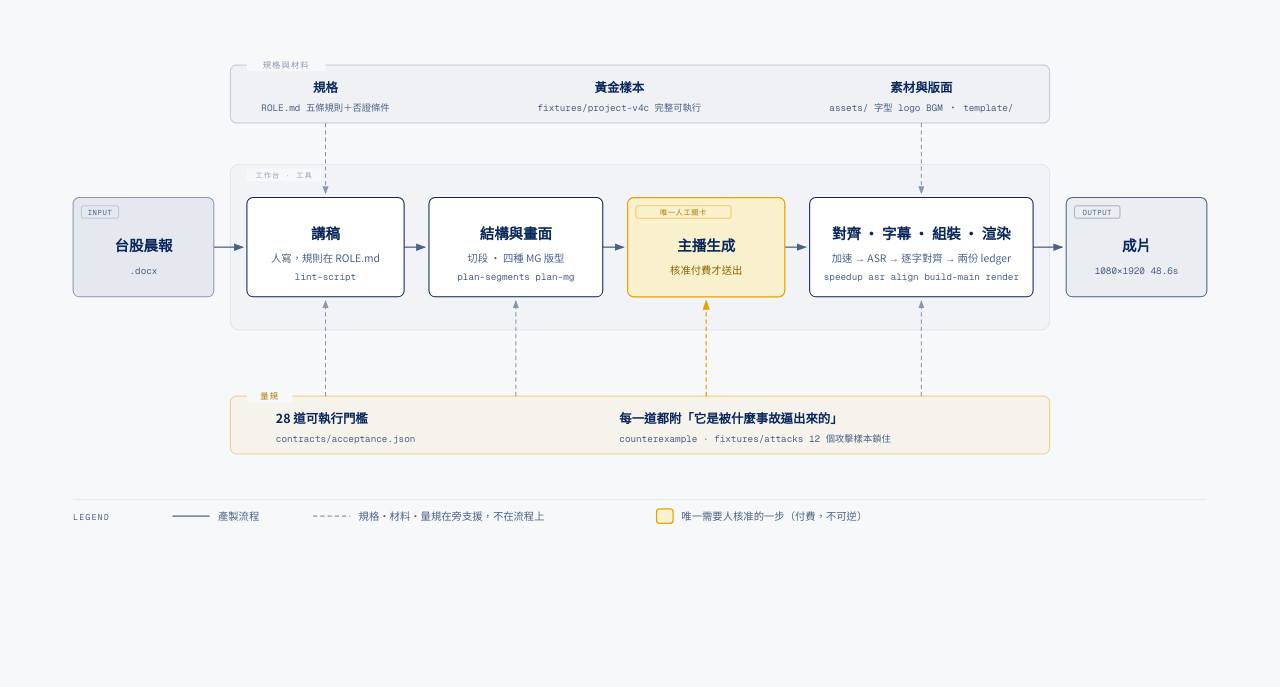
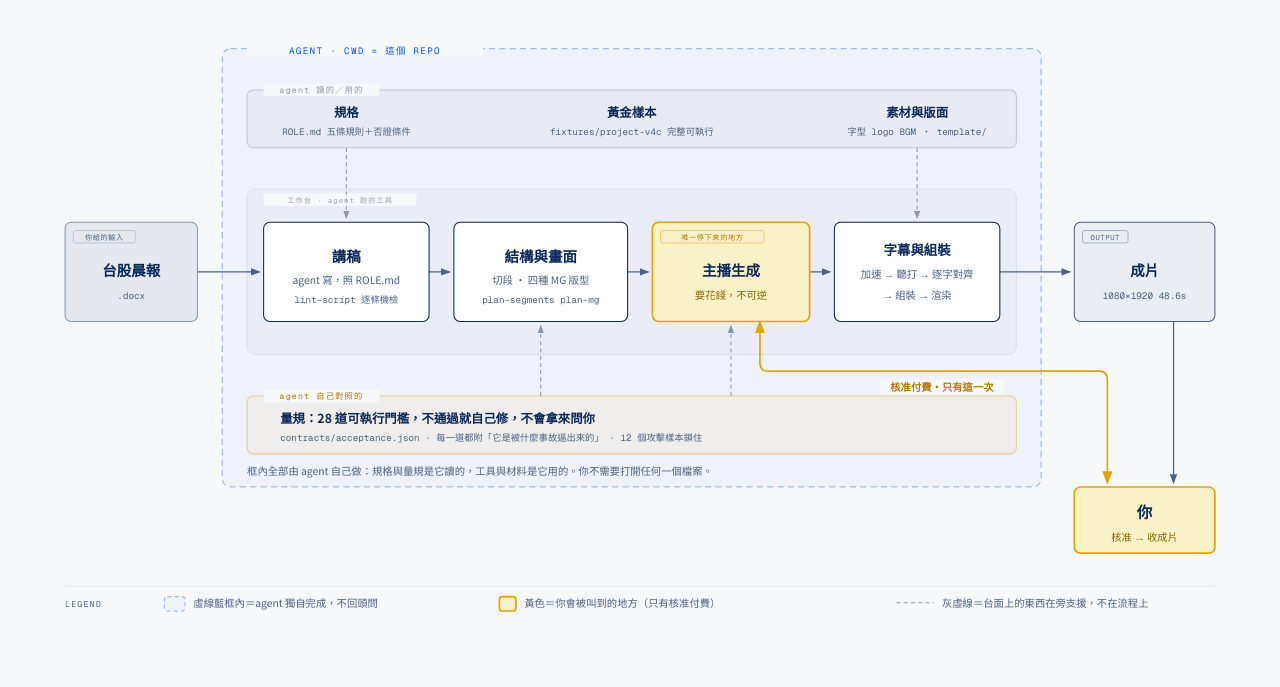
Before and after one commit to WilliamCHIU-ETH/morning-brief-workbench, a website: page docs/architecture.html in a window 1280 px wide. Drawn offline with nearby package versions, Linux system fonts and the light colour scheme.

Commit message:
docs: 圖上標出 agent 的作業範圍，並加一段讀圖說明
使用者看圖的第一個問題是「agent 在哪個環節介入」。原本的圖有盒子有箭頭，
但從來沒說「誰在做」——所以看不出那些盒子是程式自己在跑，還是 agent 在driving。

加一個虛線藍框標示 agent 的作業範圍，把「你」畫成框外的一個節點，
只用一條黃線連到唯一的人工關卡，另一條線收成片。台面上三層的標籤
改成「agent 讀的／用的」「agent 跑的工具」「agent 自己對照的」，
框底直接寫「你不需要打開任何一個檔案」。

README 也補一段讀圖說明，因為圖再清楚也需要一句話告訴人從哪裡看起。

```diff
--- a/docs/architecture.html
+++ b/docs/architecture.html
@@ -2,111 +2,124 @@
 <html lang="zh-Hant"><head><meta charset="utf-8">
 <title>morning-brief-workbench 架構</title>
 <link href="https://fonts.googleapis.com/css2?family=Instrument+Serif:ital@0;1&family=Geist:wght@400;500;600&family=Geist+Mono:wght@400;500;600&family=Noto+Sans+TC:wght@400;500;700&display=swap" rel="stylesheet">
-<style>
-  body{margin:0;background:#F7F8FA;font-family:'Geist','Noto Sans TC',sans-serif}
-  .wrap{max-width:1200px;margin:0 auto;padding:2rem}
-  svg{width:100%;height:auto;display:block}
-</style></head><body><div class="wrap">
-<svg viewBox="0 0 1160 520" xmlns="http://www.w3.org/2000/svg" role="img" aria-labelledby="mbw-arch-title mbw-arch-desc">
+<style>body{margin:0;background:#F7F8FA;font-family:'Geist','Noto Sans TC',sans-serif}.wrap{max-width:1240px;margin:0 auto;padding:2rem}svg{width:100%;height:auto;display:block}</style>
+</head><body><div class="wrap">
+<svg viewBox="0 0 1176 600" xmlns="http://www.w3.org/2000/svg" role="img" aria-labelledby="mbw-arch-title mbw-arch-desc">
 <title id="mbw-arch-title">morning-brief-workbench 架構</title>
-<desc id="mbw-arch-desc">一篇台股晨報經過講稿、結構與畫面、主播生成、對齊字幕組裝渲染四個階段成為成片；台面上另有材料與量規兩層在旁支援；整條線只有主播生成那一步需要人核准付費。</desc>
+<desc id="mbw-arch-desc">你交出一篇台股晨報，agent 在這個 repo 底下獨自完成講稿、結構與畫面、主播生成、對齊字幕組裝渲染四個階段；台面上的規格、材料與量規全部由 agent 讀取與使用；整條線只在主播生成那一步停下來請你核准付費，成片完成後交付給你。</desc>
 <defs>
   <marker id="a" markerWidth="8" markerHeight="6" refX="7" refY="3" orient="auto"><polygon points="0 0, 8 3, 0 6" fill="#4A6285"/></marker>
   <marker id="aa" markerWidth="8" markerHeight="6" refX="7" refY="3" orient="auto"><polygon points="0 0, 8 3, 0 6" fill="#E8A200"/></marker>
+  <marker id="aaS" markerWidth="8" markerHeight="6" refX="1" refY="3" orient="auto"><polygon points="8 0, 0 3, 8 6" fill="#E8A200"/></marker>
   <marker id="as" markerWidth="8" markerHeight="6" refX="7" refY="3" orient="auto"><polygon points="0 0, 8 3, 0 6" fill="#8798AE"/></marker>
 </defs>
 <rect width="100%" height="100%" fill="#F7F8FA"/>
 
+<!-- AGENT 作業範圍 -->
+<rect x="184" y="16" width="792" height="424" rx="8" fill="rgba(1,82,245,0.03)" stroke="rgba(1,82,245,0.35)" stroke-width="1.2" stroke-dasharray="6,4"/>
+<rect x="208" y="10" width="228" height="14" rx="2" fill="#F7F8FA"/>
+<text x="322" y="21" fill="#0152F5" font-size="9" font-family="'Geist Mono',monospace" text-anchor="middle" letter-spacing="0.14em">AGENT · CWD = 這個 REPO</text>
+<text x="208" y="428" fill="#4A6285" font-size="10" font-family="'Noto Sans TC',sans-serif">框內全部由 agent 自己做：規格與量規是它讀的，工具與材料是它用的。你不需要打開任何一個檔案。</text>
+
 <!-- 規格與材料 bar -->
-<rect x="184" y="32" width="792" height="56" rx="6" fill="rgba(9,39,90,0.03)" stroke="rgba(9,39,90,0.20)" stroke-width="1"/>
-<rect x="200" y="26" width="76" height="12" rx="2" fill="#F7F8FA"/>
-<text x="238" y="35" fill="rgba(9,39,90,0.45)" font-size="8" font-family="'Geist Mono',monospace" text-anchor="middle" letter-spacing="0.14em">規格與材料</text>
-<text x="276" y="58" fill="#09275A" font-size="12" font-weight="600" font-family="'Noto Sans TC',sans-serif" text-anchor="middle">規格</text>
-<text x="276" y="76" fill="#4A6285" font-size="9" font-family="'Geist Mono',monospace" text-anchor="middle">ROLE.md 五條規則＋否證條件</text>
-<text x="560" y="58" fill="#09275A" font-size="12" font-weight="600" font-family="'Noto Sans TC',sans-serif" text-anchor="middle">黃金樣本</text>
-<text x="560" y="76" fill="#4A6285" font-size="9" font-family="'Geist Mono',monospace" text-anchor="middle">fixtures/project-v4c 完整可執行</text>
-<text x="852" y="58" fill="#09275A" font-size="12" font-weight="600" font-family="'Noto Sans TC',sans-serif" text-anchor="middle">素材與版面</text>
-<text x="852" y="76" fill="#4A6285" font-size="9" font-family="'Geist Mono',monospace" text-anchor="middle">assets/ 字型 logo BGM ・ template/</text>
+<rect x="208" y="56" width="744" height="56" rx="6" fill="rgba(9,39,90,0.03)" stroke="rgba(9,39,90,0.20)" stroke-width="1"/>
+<rect x="224" y="50" width="112" height="12" rx="2" fill="#F7F8FA"/>
+<text x="280" y="59" fill="rgba(9,39,90,0.45)" font-size="8" font-family="'Geist Mono',monospace" text-anchor="middle" letter-spacing="0.14em">agent 讀的／用的</text>
+<text x="304" y="82" fill="#09275A" font-size="12" font-weight="600" font-family="'Noto Sans TC',sans-serif" text-anchor="middle">規格</text>
+<text x="304" y="100" fill="#4A6285" font-size="9" font-family="'Geist Mono',monospace" text-anchor="middle">ROLE.md 五條規則＋否證條件</text>
+<text x="580" y="82" fill="#09275A" font-size="12" font-weight="600" font-family="'Noto Sans TC',sans-serif" text-anchor="middle">黃金樣本</text>
+<text x="580" y="100" fill="#4A6285" font-size="9" font-family="'Geist Mono',monospace" text-anchor="middle">fixtures/project-v4c 完整可執行</text>
+<text x="856" y="82" fill="#09275A" font-size="12" font-weight="600" font-family="'Noto Sans TC',sans-serif" text-anchor="middle">素材與版面</text>
+<text x="856" y="100" fill="#4A6285" font-size="9" font-family="'Geist Mono',monospace" text-anchor="middle">字型 logo BGM ・ template/</text>
 
-<!-- zone 工作台 -->
-<rect x="184" y="128" width="792" height="160" rx="8" fill="rgba(9,39,90,0.02)" stroke="rgba(9,39,90,0.10)" stroke-width="0.8"/>
-<rect x="200" y="132" width="72" height="12" rx="2" fill="#F7F8FA"/>
-<text x="236" y="141" fill="rgba(9,39,90,0.40)" font-size="7" font-family="'Geist Mono',monospace" text-anchor="middle" letter-spacing="0.14em">工作台 · 工具</text>
+<!-- zone -->
+<rect x="208" y="152" width="744" height="160" rx="8" fill="rgba(9,39,90,0.02)" stroke="rgba(9,39,90,0.10)" stroke-width="0.8"/>
+<rect x="224" y="156" width="148" height="12" rx="2" fill="#F7F8FA"/>
+<text x="298" y="165" fill="rgba(9,39,90,0.40)" font-size="7" font-family="'Geist Mono',monospace" text-anchor="middle" letter-spacing="0.14em">工作台 · agent 跑的工具</text>
 
-<!-- 主流程箭頭（同 y，直線） -->
-<line x1="168" y1="208" x2="196" y2="208" stroke="#4A6285" stroke-width="1.2" marker-end="url(#a)"/>
-<line x1="352" y1="208" x2="372" y2="208" stroke="#4A6285" stroke-width="1.2" marker-end="url(#a)"/>
-<line x1="544" y1="208" x2="564" y2="208" stroke="#4A6285" stroke-width="1.2" marker-end="url(#a)"/>
-<line x1="720" y1="208" x2="740" y2="208" stroke="#4A6285" stroke-width="1.2" marker-end="url(#a)"/>
-<line x1="960" y1="208" x2="988" y2="208" stroke="#4A6285" stroke-width="1.2" marker-end="url(#a)"/>
+<!-- 主流程 -->
+<line x1="160" y1="232" x2="220" y2="232" stroke="#4A6285" stroke-width="1.2" marker-end="url(#a)"/>
+<line x1="384" y1="232" x2="404" y2="232" stroke="#4A6285" stroke-width="1.2" marker-end="url(#a)"/>
+<line x1="576" y1="232" x2="596" y2="232" stroke="#4A6285" stroke-width="1.2" marker-end="url(#a)"/>
+<line x1="752" y1="232" x2="772" y2="232" stroke="#4A6285" stroke-width="1.2" marker-end="url(#a)"/>
+<line x1="936" y1="232" x2="1004" y2="232" stroke="#4A6285" stroke-width="1.2" marker-end="url(#a)"/>
 
-<!-- 材料 → 階段（虛線，垂直） -->
-<line x1="276" y1="88" x2="276" y2="156" stroke="#8798AE" stroke-width="1" stroke-dasharray="4,3" marker-end="url(#as)"/>
-<line x1="852" y1="88" x2="852" y2="156" stroke="#8798AE" stroke-width="1" stroke-dasharray="4,3" marker-end="url(#as)"/>
+<!-- 台面 → 階段（虛線） -->
+<line x1="304" y1="112" x2="304" y2="180" stroke="#8798AE" stroke-width="1" stroke-dasharray="4,3" marker-end="url(#as)"/>
+<line x1="856" y1="112" x2="856" y2="180" stroke="#8798AE" stroke-width="1" stroke-dasharray="4,3" marker-end="url(#as)"/>
+<line x1="492" y1="352" x2="492" y2="284" stroke="#8798AE" stroke-width="1" stroke-dasharray="4,3" marker-end="url(#as)"/>
+<line x1="676" y1="352" x2="676" y2="284" stroke="#8798AE" stroke-width="1" stroke-dasharray="4,3" marker-end="url(#as)"/>
 
-<!-- 量規 → 階段（虛線，垂直向上） -->
-<line x1="276" y1="352" x2="276" y2="260" stroke="#8798AE" stroke-width="1" stroke-dasharray="4,3" marker-end="url(#as)"/>
-<line x1="460" y1="352" x2="460" y2="260" stroke="#8798AE" stroke-width="1" stroke-dasharray="4,3" marker-end="url(#as)"/>
-<line x1="644" y1="352" x2="644" y2="260" stroke="#E8A200" stroke-width="1.2" stroke-dasharray="4,3" marker-end="url(#aa)"/>
-<line x1="852" y1="352" x2="852" y2="260" stroke="#8798AE" stroke-width="1" stroke-dasharray="4,3" marker-end="url(#as)"/>
+<!-- 唯一人工關卡：agent ↔ 你 -->
+<path d="M 704,280 V 320 Q 704,328 712,328 H 1032 Q 1040,328 1040,336 V 436"
+      fill="none" stroke="#E8A200" stroke-width="1.6" marker-end="url(#aa)" marker-start="url(#aaS)"/>
+<rect x="820" y="336" width="120" height="14" rx="2" fill="#F7F8FA"/>
+<text x="880" y="347" fill="#B07800" font-size="10" font-weight="600" font-family="'Noto Sans TC',sans-serif" text-anchor="middle">核准付費・只有這一次</text>
+
+<!-- 交付 -->
+<line x1="1104" y1="280" x2="1104" y2="436" stroke="#4A6285" stroke-width="1.2" marker-end="url(#a)"/>
 
 <!-- 節點 -->
-<rect x="32" y="160" width="136" height="96" rx="6" fill="#F7F8FA"/>
-<rect x="32" y="160" width="136" height="96" rx="6" fill="rgba(74,98,133,0.10)" stroke="#8798AE" stroke-width="1"/>
-<rect x="40" y="168" width="36" height="12" rx="2" fill="none" stroke="rgba(135,152,174,0.5)" stroke-width="0.8"/>
-<text x="58" y="177" fill="#4A6285" font-size="7" font-family="'Geist Mono',monospace" text-anchor="middle" letter-spacing="0.08em">INPUT</text>
-<text x="100" y="212" fill="#09275A" font-size="14" font-weight="600" font-family="'Noto Sans TC',sans-serif" text-anchor="middle">台股晨報</text>
-<text x="100" y="234" fill="#4A6285" font-size="9" font-family="'Geist Mono',monospace" text-anchor="middle">.docx</text>
+<rect x="32" y="184" width="128" height="96" rx="6" fill="#F7F8FA"/>
+<rect x="32" y="184" width="128" height="96" rx="6" fill="rgba(74,98,133,0.10)" stroke="#8798AE" stroke-width="1"/>
+<rect x="40" y="192" width="60" height="12" rx="2" fill="none" stroke="rgba(135,152,174,0.5)" stroke-width="0.8"/>
+<text x="70" y="201" fill="#4A6285" font-size="7" font-family="'Geist Mono',monospace" text-anchor="middle" letter-spacing="0.08em">你給的輸入</text>
+<text x="96" y="236" fill="#09275A" font-size="14" font-weight="600" font-family="'Noto Sans TC',sans-serif" text-anchor="middle">台股晨報</text>
+<text x="96" y="258" fill="#4A6285" font-size="9" font-family="'Geist Mono',monospace" text-anchor="middle">.docx</text>
 
-<rect x="200" y="160" width="152" height="96" rx="6" fill="#F7F8FA"/>
-<rect x="200" y="160" width="152" height="96" rx="6" fill="#ffffff" stroke="#09275A" stroke-width="1"/>
-<text x="276" y="200" fill="#09275A" font-size="14" font-weight="600" font-family="'Noto Sans TC',sans-serif" text-anchor="middle">講稿</text>
-<text x="276" y="222" fill="#4A6285" font-size="10" font-family="'Noto Sans TC',sans-serif" text-anchor="middle">人寫，規則在 ROLE.md</text>
-<text x="276" y="240" fill="#4A6285" font-size="9" font-family="'Geist Mono',monospace" text-anchor="middle">lint-script</text>
+<rect x="224" y="184" width="160" height="96" rx="6" fill="#F7F8FA"/>
+<rect x="224" y="184" width="160" height="96" rx="6" fill="#ffffff" stroke="#09275A" stroke-width="1"/>
+<text x="304" y="222" fill="#09275A" font-size="14" font-weight="600" font-family="'Noto Sans TC',sans-serif" text-anchor="middle">講稿</text>
+<text x="304" y="244" fill="#4A6285" font-size="10" font-family="'Noto Sans TC',sans-serif" text-anchor="middle">agent 寫，照 ROLE.md</text>
+<text x="304" y="262" fill="#4A6285" font-size="9" font-family="'Geist Mono',monospace" text-anchor="middle">lint-script 逐條機檢</text>
 
-<rect x="376" y="160" width="168" height="96" rx="6" fill="#F7F8FA"/>
-<rect x="376" y="160" width="168" height="96" rx="6" fill="#ffffff" stroke="#09275A" stroke-width="1"/>
-<text x="460" y="200" fill="#09275A" font-size="14" font-weight="600" font-family="'Noto Sans TC',sans-serif" text-anchor="middle">結構與畫面</text>
-<text x="460" y="222" fill="#4A6285" font-size="10" font-family="'Noto Sans TC',sans-serif" text-anchor="middle">切段 · 四種 MG 版型</text>
-<text x="460" y="240" fill="#4A6285" font-size="9" font-family="'Geist Mono',monospace" text-anchor="middle">plan-segments  plan-mg</text>
+<rect x="408" y="184" width="168" height="96" rx="6" fill="#F7F8FA"/>
+<rect x="408" y="184" width="168" height="96" rx="6" fill="#ffffff" stroke="#09275A" stroke-width="1"/>
+<text x="492" y="222" fill="#09275A" font-size="14" font-weight="600" font-family="'Noto Sans TC',sans-serif" text-anchor="middle">結構與畫面</text>
+<text x="492" y="244" fill="#4A6285" font-size="10" font-family="'Noto Sans TC',sans-serif" text-anchor="middle">切段 · 四種 MG 版型</text>
+<text x="492" y="262" fill="#4A6285" font-size="9" font-family="'Geist Mono',monospace" text-anchor="middle">plan-segments  plan-mg</text>
 
-<rect x="568" y="160" width="152" height="96" rx="6" fill="#F7F8FA"/>
-<rect x="568" y="160" width="152" height="96" rx="6" fill="rgba(255,212,0,0.18)" stroke="#E8A200" stroke-width="1.2"/>
-<rect x="576" y="168" width="92" height="12" rx="2" fill="none" stroke="rgba(232,162,0,0.6)" stroke-width="0.8"/>
-<text x="622" y="177" fill="#B07800" font-size="7" font-family="'Geist Mono',monospace" text-anchor="middle" letter-spacing="0.08em">唯一人工關卡</text>
-<text x="644" y="212" fill="#09275A" font-size="14" font-weight="600" font-family="'Noto Sans TC',sans-serif" text-anchor="middle">主播生成</text>
-<text x="644" y="234" fill="#8A6400" font-size="10" font-family="'Noto Sans TC',sans-serif" text-anchor="middle">核准付費才送出</text>
+<rect x="600" y="184" width="152" height="96" rx="6" fill="#F7F8FA"/>
+<rect x="600" y="184" width="152" height="96" rx="6" fill="rgba(255,212,0,0.20)" stroke="#E8A200" stroke-width="1.6"/>
+<rect x="608" y="192" width="100" height="12" rx="2" fill="none" stroke="rgba(232,162,0,0.6)" stroke-width="0.8"/>
+<text x="658" y="201" fill="#B07800" font-size="7" font-family="'Geist Mono',monospace" text-anchor="middle" letter-spacing="0.08em">唯一停下來的地方</text>
+<text x="676" y="236" fill="#09275A" font-size="14" font-weight="600" font-family="'Noto Sans TC',sans-serif" text-anchor="middle">主播生成</text>
+<text x="676" y="258" fill="#8A6400" font-size="10" font-family="'Noto Sans TC',sans-serif" text-anchor="middle">要花錢，不可逆</text>
 
-<rect x="744" y="160" width="216" height="96" rx="6" fill="#F7F8FA"/>
-<rect x="744" y="160" width="216" height="96" rx="6" fill="#ffffff" stroke="#09275A" stroke-width="1"/>
-<text x="852" y="200" fill="#09275A" font-size="14" font-weight="600" font-family="'Noto Sans TC',sans-serif" text-anchor="middle">對齊 · 字幕 · 組裝 · 渲染</text>
-<text x="852" y="222" fill="#4A6285" font-size="10" font-family="'Noto Sans TC',sans-serif" text-anchor="middle">加速 → ASR → 逐字對齊 → 兩份 ledger</text>
-<text x="852" y="240" fill="#4A6285" font-size="9" font-family="'Geist Mono',monospace" text-anchor="middle">speedup  asr  align  build-main  render</text>
+<rect x="776" y="184" width="160" height="96" rx="6" fill="#F7F8FA"/>
+<rect x="776" y="184" width="160" height="96" rx="6" fill="#ffffff" stroke="#09275A" stroke-width="1"/>
+<text x="856" y="216" fill="#09275A" font-size="13" font-weight="600" font-family="'Noto Sans TC',sans-serif" text-anchor="middle">字幕與組裝</text>
+<text x="856" y="238" fill="#4A6285" font-size="10" font-family="'Noto Sans TC',sans-serif" text-anchor="middle">加速 → 聽打 → 逐字對齊</text>
+<text x="856" y="258" fill="#4A6285" font-size="10" font-family="'Noto Sans TC',sans-serif" text-anchor="middle">→ 組裝 → 渲染</text>
 
-<rect x="992" y="160" width="136" height="96" rx="6" fill="#F7F8FA"/>
-<rect x="992" y="160" width="136" height="96" rx="6" fill="rgba(9,39,90,0.05)" stroke="#4A6285" stroke-width="1"/>
-<rect x="1000" y="168" width="44" height="12" rx="2" fill="none" stroke="rgba(74,98,133,0.5)" stroke-width="0.8"/>
-<text x="1022" y="177" fill="#4A6285" font-size="7" font-family="'Geist Mono',monospace" text-anchor="middle" letter-spacing="0.08em">OUTPUT</text>
-<text x="1060" y="212" fill="#09275A" font-size="14" font-weight="600" font-family="'Noto Sans TC',sans-serif" text-anchor="middle">成片</text>
-<text x="1060" y="234" fill="#4A6285" font-size="9" font-family="'Geist Mono',monospace" text-anchor="middle">1080×1920  48.6s</text>
+<rect x="1008" y="184" width="136" height="96" rx="6" fill="#F7F8FA"/>
+<rect x="1008" y="184" width="136" height="96" rx="6" fill="rgba(9,39,90,0.05)" stroke="#4A6285" stroke-width="1"/>
+<rect x="1016" y="192" width="44" height="12" rx="2" fill="none" stroke="rgba(74,98,133,0.5)" stroke-width="0.8"/>
+<text x="1038" y="201" fill="#4A6285" font-size="7" font-family="'Geist Mono',monospace" text-anchor="middle" letter-spacing="0.08em">OUTPUT</text>
+<text x="1076" y="236" fill="#09275A" font-size="14" font-weight="600" font-family="'Noto Sans TC',sans-serif" text-anchor="middle">成片</text>
+<text x="1076" y="258" fill="#4A6285" font-size="9" font-family="'Geist Mono',monospace" text-anchor="middle">1080×1920  48.6s</text>
 
 <!-- 量規 bar -->
-<rect x="184" y="352" width="792" height="56" rx="6" fill="rgba(232,162,0,0.05)" stroke="rgba(232,162,0,0.45)" stroke-width="1"/>
-<rect x="200" y="346" width="44" height="12" rx="2" fill="#F7F8FA"/>
-<text x="222" y="355" fill="#B07800" font-size="8" font-family="'Geist Mono',monospace" text-anchor="middle" letter-spacing="0.14em">量規</text>
-<text x="228" y="378" fill="#09275A" font-size="12" font-weight="600" font-family="'Noto Sans TC',sans-serif">28 道可執行門檻</text>
-<text x="228" y="396" fill="#4A6285" font-size="9" font-family="'Geist Mono',monospace">contracts/acceptance.json</text>
-<text x="560" y="378" fill="#09275A" font-size="12" font-weight="600" font-family="'Noto Sans TC',sans-serif">每一道都附「它是被什麼事故逼出來的」</text>
-<text x="560" y="396" fill="#4A6285" font-size="9" font-family="'Geist Mono',monospace">counterexample  ·  fixtures/attacks 12 個攻擊樣本鎖住</text>
+<rect x="208" y="352" width="744" height="56" rx="6" fill="rgba(232,162,0,0.05)" stroke="rgba(232,162,0,0.45)" stroke-width="1"/>
+<rect x="224" y="346" width="112" height="12" rx="2" fill="#F7F8FA"/>
+<text x="280" y="355" fill="#B07800" font-size="8" font-family="'Geist Mono',monospace" text-anchor="middle" letter-spacing="0.14em">agent 自己對照的</text>
+<text x="240" y="378" fill="#09275A" font-size="12" font-weight="600" font-family="'Noto Sans TC',sans-serif">量規：28 道可執行門檻，不通過就自己修，不會拿來問你</text>
+<text x="240" y="396" fill="#4A6285" font-size="9" font-family="'Geist Mono',monospace">contracts/acceptance.json  ·  每一道都附「它是被什麼事故逼出來的」  ·  12 個攻擊樣本鎖住</text>
+
+<!-- 你 -->
+<rect x="1008" y="440" width="136" height="64" rx="6" fill="#F7F8FA"/>
+<rect x="1008" y="440" width="136" height="64" rx="6" fill="rgba(255,212,0,0.20)" stroke="#E8A200" stroke-width="1.6"/>
+<text x="1076" y="470" fill="#09275A" font-size="15" font-weight="700" font-family="'Noto Sans TC',sans-serif" text-anchor="middle">你</text>
+<text x="1076" y="492" fill="#8A6400" font-size="10" font-family="'Noto Sans TC',sans-serif" text-anchor="middle">核准 → 收成片</text>
 
 <!-- legend -->
-<line x1="32" y1="452" x2="1128" y2="452" stroke="rgba(9,39,90,0.10)" stroke-width="0.8"/>
-<text x="32" y="472" fill="#4A6285" font-size="8" font-family="'Geist Mono',monospace" letter-spacing="0.14em">LEGEND</text>
-<line x1="128" y1="468" x2="164" y2="468" stroke="#4A6285" stroke-width="1.2"/>
-<text x="172" y="472" fill="#4A6285" font-size="10" font-family="'Noto Sans TC',sans-serif">產製流程</text>
-<line x1="264" y1="468" x2="300" y2="468" stroke="#8798AE" stroke-width="1" stroke-dasharray="4,3"/>
-<text x="308" y="472" fill="#4A6285" font-size="10" font-family="'Noto Sans TC',sans-serif">規格・材料・量規在旁支援，不在流程上</text>
-<rect x="596" y="461" width="16" height="14" rx="3" fill="rgba(255,212,0,0.18)" stroke="#E8A200" stroke-width="1.2"/>
-<text x="620" y="472" fill="#4A6285" font-size="10" font-family="'Noto Sans TC',sans-serif">唯一需要人核准的一步（付費，不可逆）</text>
+<line x1="32" y1="536" x2="1144" y2="536" stroke="rgba(9,39,90,0.10)" stroke-width="0.8"/>
+<text x="32" y="556" fill="#4A6285" font-size="8" font-family="'Geist Mono',monospace" letter-spacing="0.14em">LEGEND</text>
+<rect x="128" y="546" width="20" height="14" rx="3" fill="rgba(1,82,245,0.03)" stroke="rgba(1,82,245,0.35)" stroke-width="1.2" stroke-dasharray="4,3"/>
+<text x="156" y="556" fill="#4A6285" font-size="10" font-family="'Noto Sans TC',sans-serif">虛線藍框內＝agent 獨自完成，不回頭問</text>
+<rect x="452" y="546" width="16" height="14" rx="3" fill="rgba(255,212,0,0.20)" stroke="#E8A200" stroke-width="1.6"/>
+<text x="476" y="556" fill="#4A6285" font-size="10" font-family="'Noto Sans TC',sans-serif">黃色＝你會被叫到的地方（只有核准付費）</text>
+<line x1="836" y1="552" x2="872" y2="552" stroke="#8798AE" stroke-width="1" stroke-dasharray="4,3"/>
+<text x="880" y="556" fill="#4A6285" font-size="10" font-family="'Noto Sans TC',sans-serif">灰虛線＝台面上的東西在旁支援，不在流程上</text>
 </svg>
 </div></body></html>
```
Also changed, not shown: README.md, docs/architecture.png.
